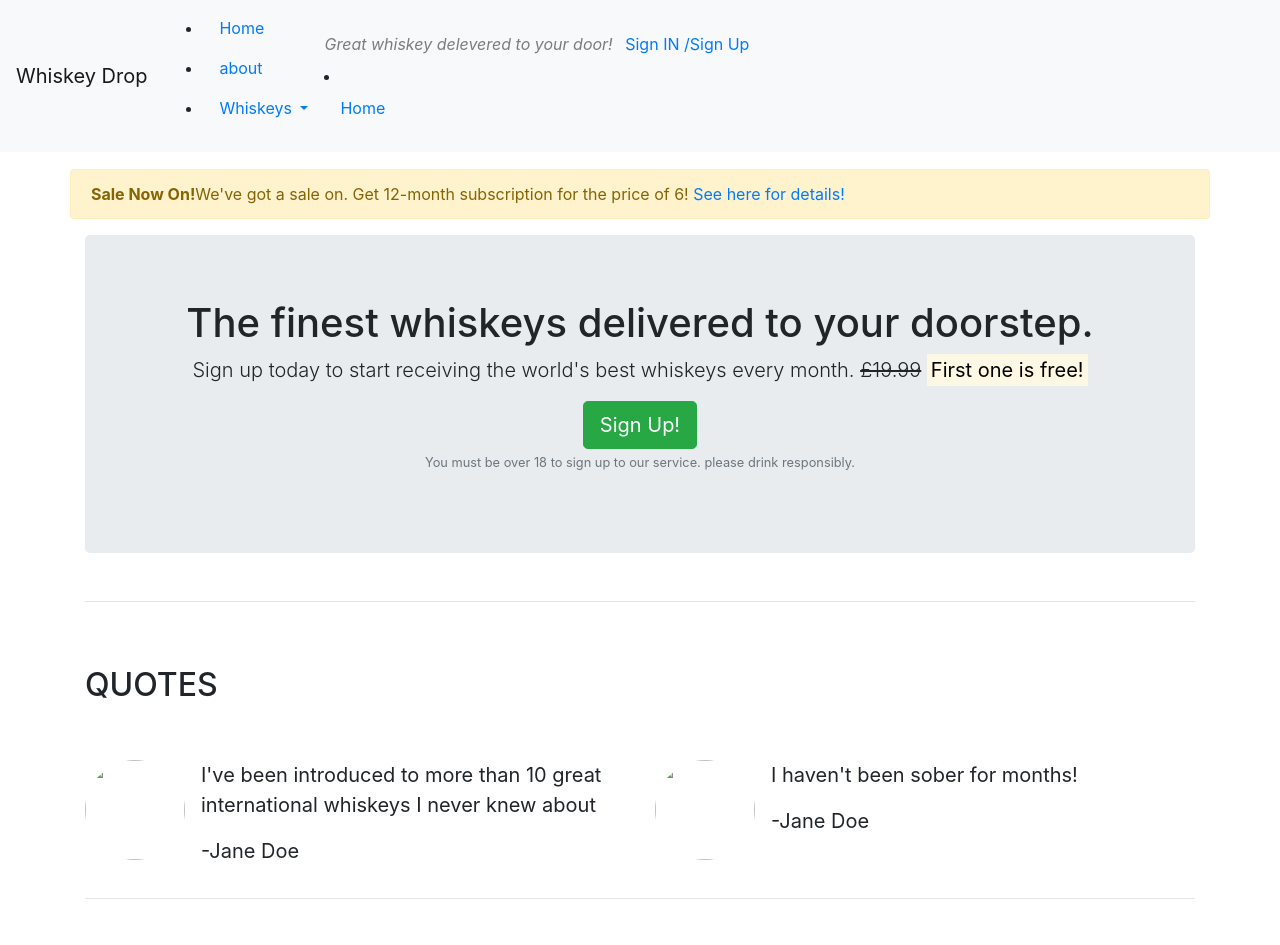
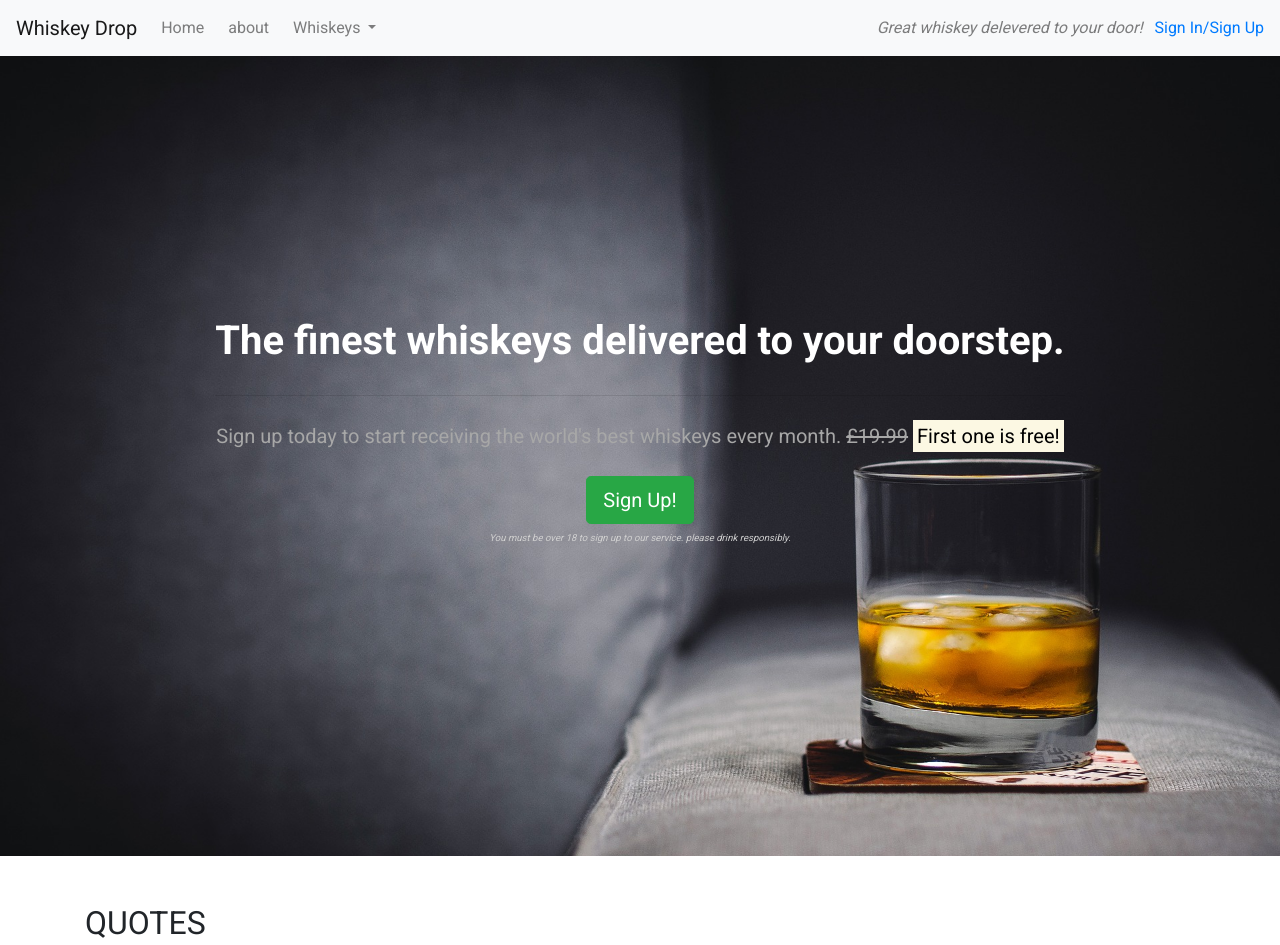
Before and after one commit to elitaldev/whiskey, a plain HTML site: page index.html in a window 1280 px wide. Shown: the top 945 px of the page. Drawn offline with nearby package versions, Linux system fonts and the light colour scheme.

Commit message:
add css style and whiskey image

```diff
--- /dev/null
+++ b/css/style.css
@@ -0,0 +1,56 @@
+body {
+    font-family: 'Roboto', sans-serif;
+}
+
+.alert-container {}
+
+.callout-container {
+    height: 100vh;
+
+    background: url("../images/whiskey-background.jpg") no-repeat bottom right fixed;
+    -webkit-background-size: cover;
+    -moz-background-size: cover;
+    -o-background-size: cover;
+    background-size: cover;
+
+    display: flex;
+    align-items: center;
+    justify-content: center;
+}
+
+.quotes-container {}
+
+.features-container {}
+
+/* block dividers*/
+
+.block-divider {
+    width: 75px;
+    height: 5px;
+    border: 0;
+    background-color: #eb4107;
+}
+
+/*jumbotron*/
+.jumbotron {
+    background-color: transparent;
+}
+
+.jumbotron-header {
+    color: white;
+    font-weight: bold;
+    margin-bottom: 30px;
+}
+.jumbotron .lead {
+    margin: 25px 0;
+    color: #a7a7a7;
+
+}
+
+
+.jumbotron small {
+    font-size: 60%;
+    font-style: italic;
+    color: #d0d0d0;
+
+}
--- a/index.html
+++ b/index.html
@@ -10,6 +10,8 @@
         integrity="sha384-MCw98/SFnGE8fJT3GXwEOngsV7Zt27NXFoaoApmYm81iuXoPkFOJwJ8ERdknLPMO" crossorigin="anonymous">
     <link rel="stylesheet" href="https://use.fontawesome.com/releases/v5.6.1/css/all.css"
         integrity="sha384-gfdkjb5BdAXd+lj+gudLWI+BXq4IuLW5IT+brZEZsLFm++aCMlF1V92rMkPaX4PP" crossorigin="anonymous">
+    <link href="https://fonts.googleapis.com/css?family=Roboto:400,700" rel="stylesheet">
+    <link rel="stylesheet" href="css/style.css" type="text/css" />
 </head>
 
 <body>
@@ -18,8 +20,8 @@
         <button class="navbar-toggler ml-auto" type="button" data-toggle="collapse" data-target="#navbarNavDropdown"
             aria-controls="navbarNavDropdown" aria-expanded="false" aria-label="Toggle navigation">
             <span class="navbar-toggler-icon"></span></button>
-        <div class="collaps navbar-collaps" id="navbarNavDropdown">
-            <ul navbar-nav mr-auto>
+        <div class="collapse navbar-collapse" id="navbarNavDropdown">
+            <ul class="navbar-nav mr-auto">
 
                 <li class="nav-item mr-2"><a class="nav-link" href="/">Home</a></li>
                 <li class="nav-item mr-2"><a class="nav-link" href="/about">about</a></li>
@@ -42,12 +44,12 @@
         </div>
         <div class="d-none d-md-block">
             <p class="navbar-text my-auto mr-2"><i>Great whiskey delevered to your door!</i></p>
-            <a href="/login">Sign IN /Sign Up</a>
-            <li class="active nav-item mr-2"><a class="nav-link" href="/">Home</a></li>
+            <a href="/login">Sign In/Sign Up</a>
+
         </div>
         <!--</div>-->
     </nav>
-    <article class="container mt-3">
+    <!-- <div class="container alert-container">
         <div class="row d-none d-sm-block">
             <div class="col-12"></div>
             <div class="alert alert-warning">
@@ -55,25 +57,31 @@
                 the price of 6! <a href="">See here for details!</a>
             </div>
         </div>
+    </div>
+    </div> -->
+    <div class="container-fluid callout-container">
     <!-- Callout -->
     <div class="row">
         <div class="col-12">
             <section class="callout jumbotron text-center">
-                    <h1>The finest whiskeys delivered to your doorstep.</h1>
+                <h1 class="jumbotron-header">The finest whiskeys delivered to your doorstep.</h1>
+                <hr>
                 <p class="lead">Sign up today to start receiving the world's best whiskeys every month.
                     <s class="d-none d-sm-inline">£19.99</s>
                     <span class="d-inline d-sm-none"><br></span>
                     <strong><mark>First one is free!</mark></strong></p>
-                    <button class="btn btn-success btn-lg" data-toggle="modal" data-target="#signUpModal">Sign Up!</button>
+                <button class="btn btn-success btn-lg" data-toggle="modal" data-target="#signUpModal">Sign
+                    Up!</button>
                 <p class="text-muted"><small>You must be over 18 to sign up to our service. please drink
                         responsibly.</small></p>
             </section>
         </div>
     </div>
     <!-- .callout -->
-        <hr>
+    </div>
 
     <!-- Quotes -->
+    <div class="container quotes-container">
         <section class="quotes">
             <div class="row">
                 <div class="col-12 my-5">
@@ -113,9 +121,10 @@
         </section>
 
         <!-- /.quotes -->
-        <hr>
+    </div>
 
     <!-- Features -->
+    <div class="features-container">
         <section class="features">
             <div class="row">
                 <div class="col-12 my-5"></div>
@@ -157,8 +166,9 @@
     </div>
     </section>
     <!-- /.features -->
+    </div>
 
-    </article>
+
     <div class="modal" tabindex="-1" role="dialog" id="signUpModal">
         <div class="modal-dialog" role="document">
             <div class="modal-content">
```
Also changed, not shown: images/girl-image.png (added), images/guy-image.png (added), images/whiskey-background.jpg (added). Lines whose indentation alone changed are shown as unchanged.
